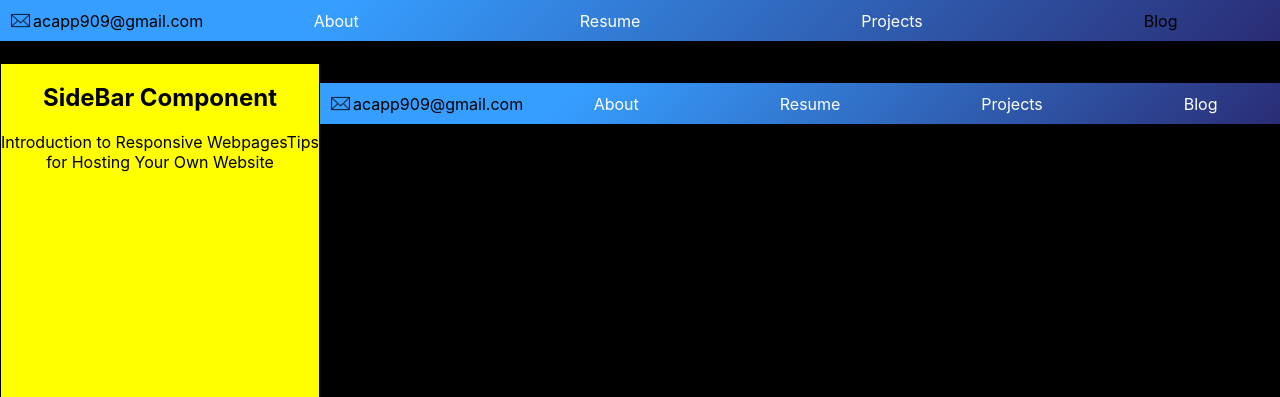
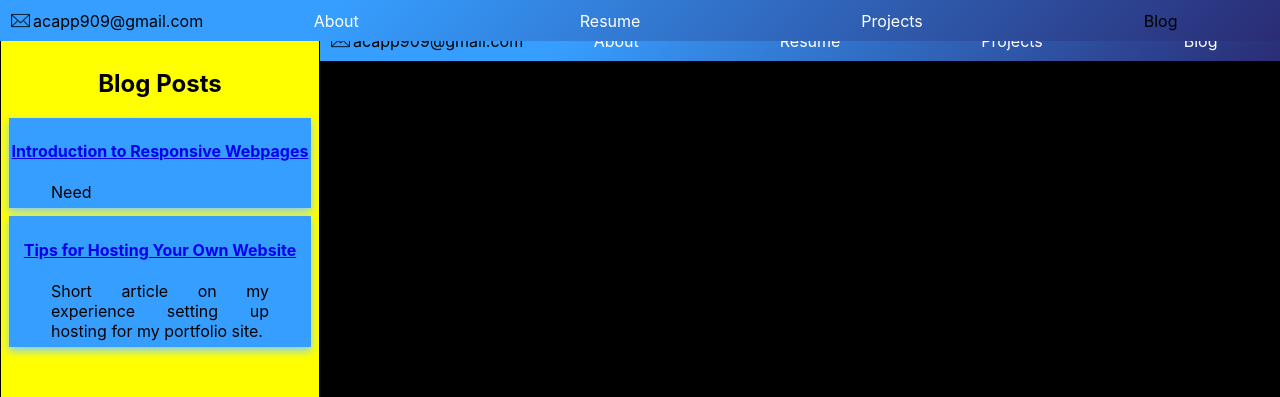
Before and after one commit to ACAPP-dev/portfolio, a React (Create React App) app: page /blog in a window 1280 px wide. Shown: the top 397 px of the page. Built offline with nearby package versions, Linux system fonts and the light colour scheme.

Commit message:
add card component for blog sidebar

```diff
--- a/src/App.css
+++ b/src/App.css
@@ -104,6 +104,7 @@ h2 {
 }
 
 #sidebar-div {
+  padding-top: 6vh;
   border: 1px solid black;
   display: flex;
   flex-direction: column;
--- a/src/components/blog/Cards.js
+++ b/src/components/blog/Cards.js
@@ -2,14 +2,14 @@ import React from 'react'
 import {Link} from 'react-router-dom'
 
 const Cards = props => {
-    console.log(props.project)
+    console.log(props.blog)
     return(
         <div className='card-div'>
-            <Link to={props.project.directory} exact='true'><h4>{props.project.name}</h4></Link>
-            <div className='card about-p'>{props.project.description}</div>
-            <img className='card-img' src={require(`${props.project.picture}`)} alt='Project Screenshot' />
-            <a className='card' href={props.project.video} target='_blank' rel="noopener noreferrer">Video Walkthrough</a>
-            <a className='card' href={props.project.github} target='_blank' rel="noopener noreferrer">Github Link</a>
+            <a href={props.blog.link}><h4>{props.blog.name}</h4></a>
+            <div className='card about-p'>{props.blog.description}</div>
+            {/* <img className='card-img' src={require(`${props.blog.picture}`)} alt='Project Screenshot' /> */}
+            {/* <a className='card' href={props.project.video} target='_blank' rel="noopener noreferrer">Video Walkthrough</a> */}
+            {/* <a className='card' href={props.project.github} target='_blank' rel="noopener noreferrer">Github Link</a> */}
         </div>
     )
 }
--- a/src/components/blog/SideBar.js
+++ b/src/components/blog/SideBar.js
@@ -6,13 +6,13 @@ const SideBar = () => {
 
     const generateCards = () => {
         return blogListing.map(blog => {
-            return blog.name
+            return < Cards key={blog.index} blog={blog} / >
         })
     }
 
     return (
         <div>
-            <h2>SideBar Component</h2>
+            <h2>Blog Posts</h2>
             {generateCards()}
         </div>
     )
--- a/src/containers/BlogContainer.js
+++ b/src/containers/BlogContainer.js
@@ -9,7 +9,7 @@ export default class BlogContainer extends React.Component {
     render() {
         return(
             <Fragment>
-            <h4>Blog Posts</h4>
+
             <div className='blog-container'>
 
                 <div id='sidebar-div'>
```
